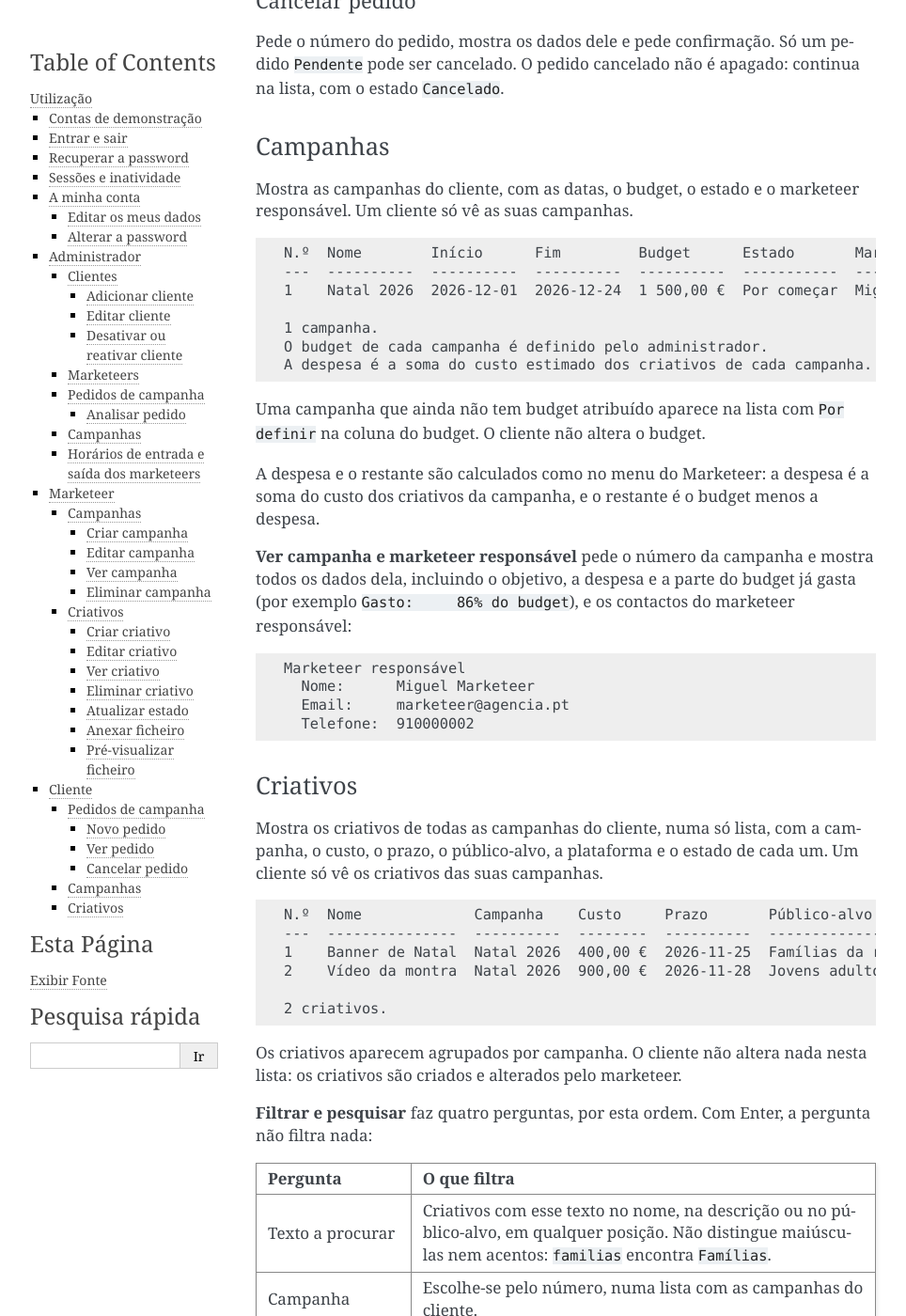
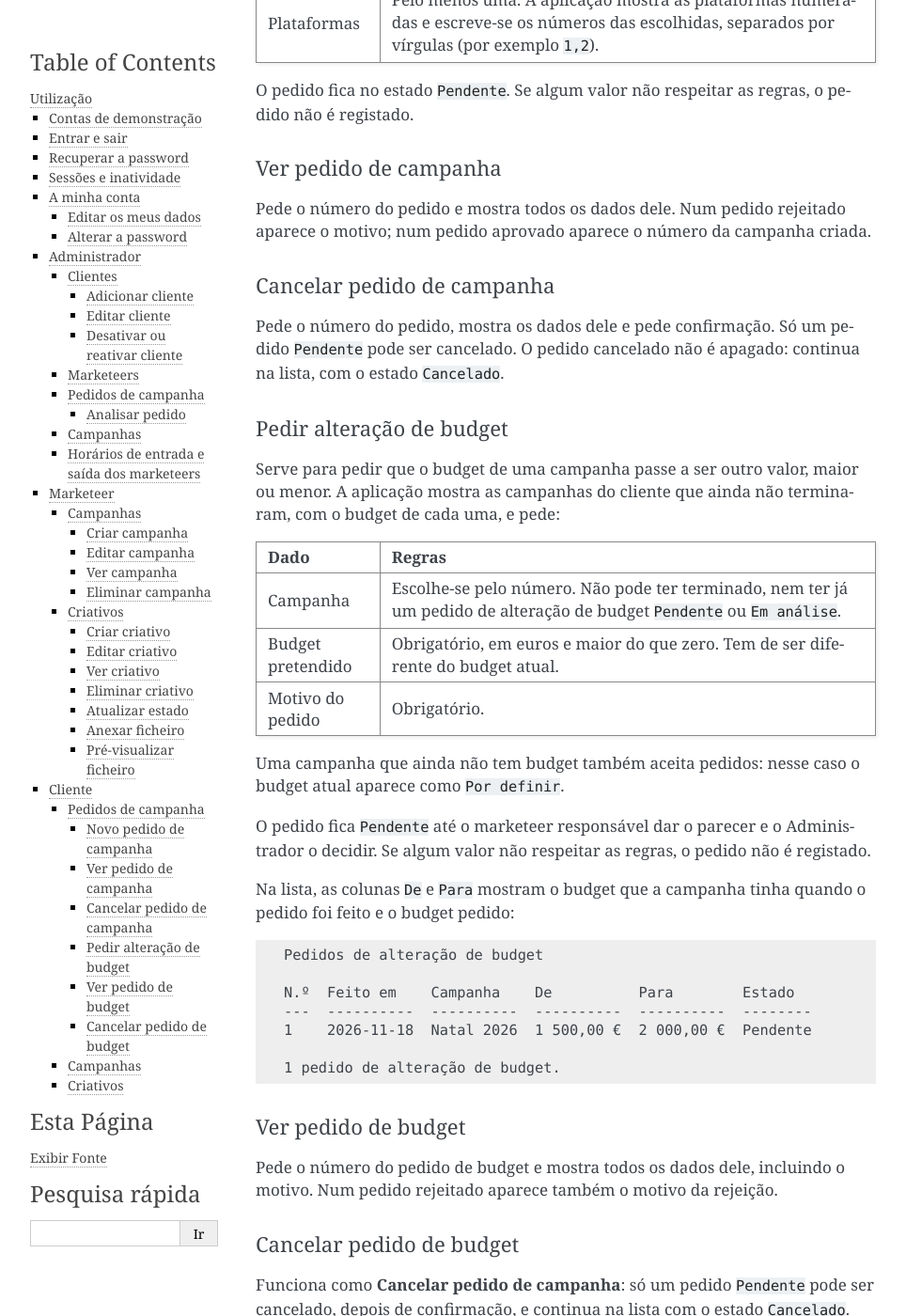
Before and after one commit to Blive77/ADC-TrabGrupo, a Sphinx documentation site: the page built from docs/utilizacao.rst, in a window 1280 px wide and 1400 px high, scrolled down 12944 px. Shown: the whole window at 94% size, without its empty margins (148-1112 px from the left). Built offline with Sphinx 7.4.7, drawn with Linux system fonts in a browser that asks for light colours; some of the changed text lies outside the part shown.

Commit message:
docs: documentar os pedidos de alteração de budget

```diff
--- a/docs/utilizacao.rst
+++ b/docs/utilizacao.rst
@@ -43,9 +43,11 @@ São também criadas três campanhas: ``Natal 2026`` e ``Regresso às aulas``, d
 marketeer ``marketeer@agencia.pt``, e ``Bicicletas de primavera``, da
 marketeer ``marta@agencia.pt``. Ficam também dois pedidos de campanha
 pendentes, um do cliente ``jose@padaria.pt`` e outro da cliente
-``beatriz@bicicletas.pt``, e quatro criativos: dois na campanha
+``beatriz@bicicletas.pt``, quatro criativos (dois na campanha
 ``Natal 2026``, um em ``Regresso às aulas`` e um em ``Bicicletas de
-primavera``. O comando pode ser repetido: só acrescenta o que faltar.
+primavera``) e um pedido de alteração de budget pendente, da cliente
+``cliente@empresa.pt``, para passar o budget da campanha ``Natal 2026`` de
+1500 € para 2000 €. O comando pode ser repetido: só acrescenta o que faltar.
 
 Entrar e sair
 -------------
@@ -617,11 +619,14 @@ Cliente
 Pedidos de campanha
 ~~~~~~~~~~~~~~~~~~~
 
-Mostra os pedidos de nova campanha feitos pelo cliente, do mais recente para
-o mais antigo, e por baixo as opções para os gerir. Um cliente só vê os seus
-pedidos.
+Mostra os pedidos feitos pelo cliente, em duas listas: primeiro os pedidos
+de nova campanha, depois os pedidos de alteração de budget. Cada lista vai do
+pedido mais recente para o mais antigo. Por baixo aparecem as opções para os
+gerir. Um cliente só vê os seus pedidos.
 
 .. code-block:: text
+
+   Pedidos de nova campanha
 
    N.º  Feito em    Objetivo                      Orçamento  Prazo       Estado
    ---  ----------  ----------------------------  ---------  ----------  --------
@@ -629,8 +634,16 @@ pedidos.
 
    1 pedido.
 
+   Pedidos de alteração de budget
+
+   Nenhum.
+
+Os dois tipos de pedido têm numerações próprias: o pedido de campanha n.º 1 e
+o pedido de budget n.º 1 são pedidos diferentes. Por isso, cada tipo tem as
+suas opções de ver e de cancelar.
+
 Um objetivo com mais de 40 caracteres aparece cortado na lista; a opção
-**Ver pedido** mostra-o completo.
+**Ver pedido de campanha** mostra-o completo.
 
 .. list-table::
    :header-rows: 1
@@ -646,12 +659,12 @@ Um objetivo com mais de 40 caracteres aparece cortado na lista; a opção
    * - ``Aprovado``
      - O pedido foi aceite e deu origem a uma campanha.
    * - ``Rejeitado``
-     - O pedido foi recusado. O motivo aparece em **Ver pedido**.
+     - O pedido foi recusado. O motivo aparece em **Ver pedido de campanha**.
    * - ``Cancelado``
      - O cliente desistiu do pedido.
 
-Novo pedido
-^^^^^^^^^^^
+Novo pedido de campanha
+^^^^^^^^^^^^^^^^^^^^^^^
 
 .. list-table::
    :header-rows: 1
@@ -675,18 +688,73 @@ Novo pedido
 O pedido fica no estado ``Pendente``. Se algum valor não respeitar as regras,
 o pedido não é registado.
 
-Ver pedido
-^^^^^^^^^^
+Ver pedido de campanha
+^^^^^^^^^^^^^^^^^^^^^^
 
 Pede o número do pedido e mostra todos os dados dele. Num pedido rejeitado
 aparece o motivo; num pedido aprovado aparece o número da campanha criada.
 
-Cancelar pedido
-^^^^^^^^^^^^^^^
+Cancelar pedido de campanha
+^^^^^^^^^^^^^^^^^^^^^^^^^^^
 
 Pede o número do pedido, mostra os dados dele e pede confirmação. Só um
 pedido ``Pendente`` pode ser cancelado. O pedido cancelado não é apagado:
 continua na lista, com o estado ``Cancelado``.
+
+Pedir alteração de budget
+^^^^^^^^^^^^^^^^^^^^^^^^^
+
+Serve para pedir que o budget de uma campanha passe a ser outro valor, maior
+ou menor. A aplicação mostra as campanhas do cliente que ainda não
+terminaram, com o budget de cada uma, e pede:
+
+.. list-table::
+   :header-rows: 1
+   :widths: 20 80
+
+   * - Dado
+     - Regras
+   * - Campanha
+     - Escolhe-se pelo número. Não pode ter terminado, nem ter já um pedido
+       de alteração de budget ``Pendente`` ou ``Em análise``.
+   * - Budget pretendido
+     - Obrigatório, em euros e maior do que zero. Tem de ser diferente do
+       budget atual.
+   * - Motivo do pedido
+     - Obrigatório.
+
+Uma campanha que ainda não tem budget também aceita pedidos: nesse caso o
+budget atual aparece como ``Por definir``.
+
+O pedido fica ``Pendente`` até o marketeer responsável dar o parecer e o
+Administrador o decidir. Se algum valor não respeitar as regras, o pedido não
+é registado.
+
+Na lista, as colunas ``De`` e ``Para`` mostram o budget que a campanha tinha
+quando o pedido foi feito e o budget pedido:
+
+.. code-block:: text
+
+   Pedidos de alteração de budget
+
+   N.º  Feito em    Campanha    De          Para        Estado
+   ---  ----------  ----------  ----------  ----------  --------
+   1    2026-11-18  Natal 2026  1 500,00 €  2 000,00 €  Pendente
+
+   1 pedido de alteração de budget.
+
+Ver pedido de budget
+^^^^^^^^^^^^^^^^^^^^
+
+Pede o número do pedido de budget e mostra todos os dados dele, incluindo o
+motivo. Num pedido rejeitado aparece também o motivo da rejeição.
+
+Cancelar pedido de budget
+^^^^^^^^^^^^^^^^^^^^^^^^^
+
+Funciona como **Cancelar pedido de campanha**: só um pedido ``Pendente`` pode
+ser cancelado, depois de confirmação, e continua na lista com o estado
+``Cancelado``.
 
 Campanhas
 ~~~~~~~~~
@@ -702,10 +770,13 @@ marketeer responsável. Um cliente só vê as suas campanhas.
 
    1 campanha.
    O budget de cada campanha é definido pelo administrador.
+   Para pedir outro valor, use a opção "Pedidos de campanha".
    A despesa é a soma do custo estimado dos criativos de cada campanha.
 
 Uma campanha que ainda não tem budget atribuído aparece na lista com
-``Por definir`` na coluna do budget. O cliente não altera o budget.
+``Por definir`` na coluna do budget. O cliente não altera o budget
+diretamente: pede a alteração na opção **Pedidos de campanha** (ver
+`Pedir alteração de budget`_).
 
 A despesa e o restante são calculados como no menu do Marketeer: a despesa
 é a soma do custo dos criativos da campanha, e o restante é o budget menos a
```
Also changed, not shown: docs/arquitetura.rst (+14 -1 lines), docs/referencia.rst (+15 -0 lines).
